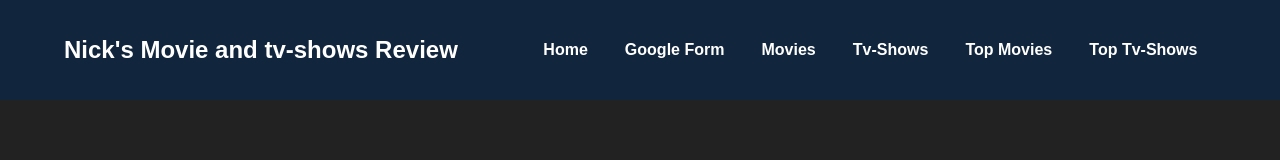
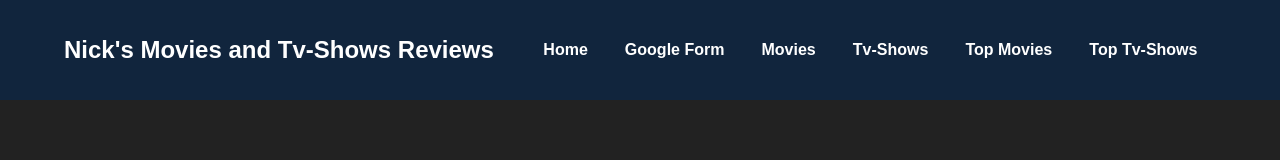
Before and after one commit to SunnyMoon25/SunnyMoon25.github.io, a plain HTML site: page index.html in a window 1280 px wide. Drawn offline with Linux system fonts and the light colour scheme.

Commit message:
changed title

```diff
--- a/index.html
+++ b/index.html
@@ -7,7 +7,7 @@
   <body>
     <nav>
       <input id="nav-toggle" type="checkbox" />
-      <div class="logo">Nick's Movie and tv-shows Review</div>
+      <div class="logo">Nick's Movies and Tv-Shows Reviews</div>
       <ul class="links">
         <li><a href="index.html">Home</a></li>
         <li><a href="/mainPages/googleForm.html">Google Form</a></li>
```
